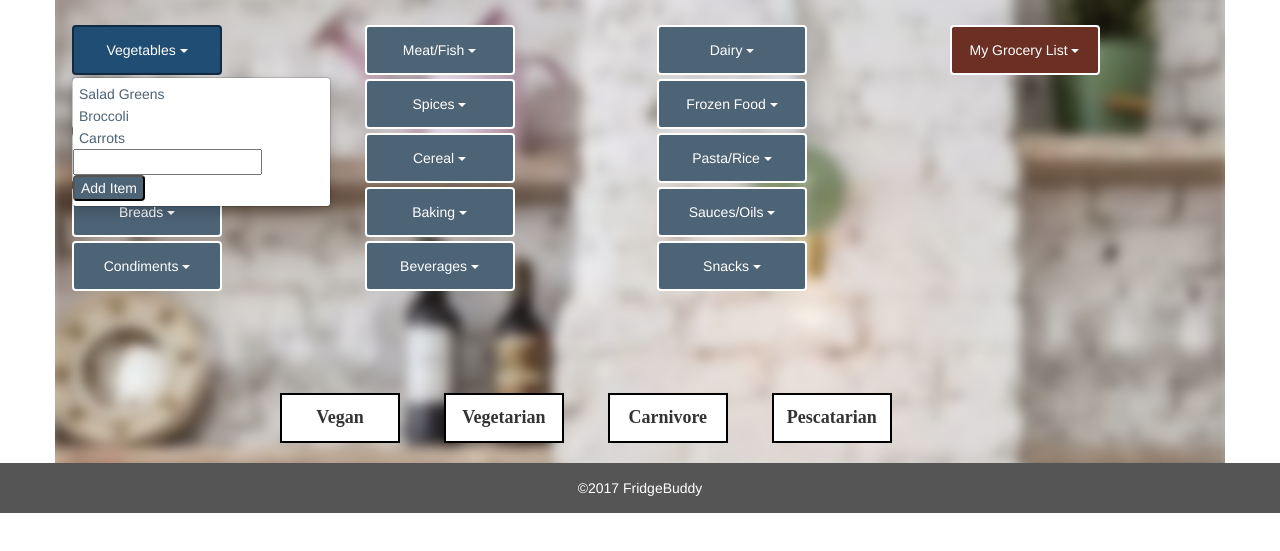
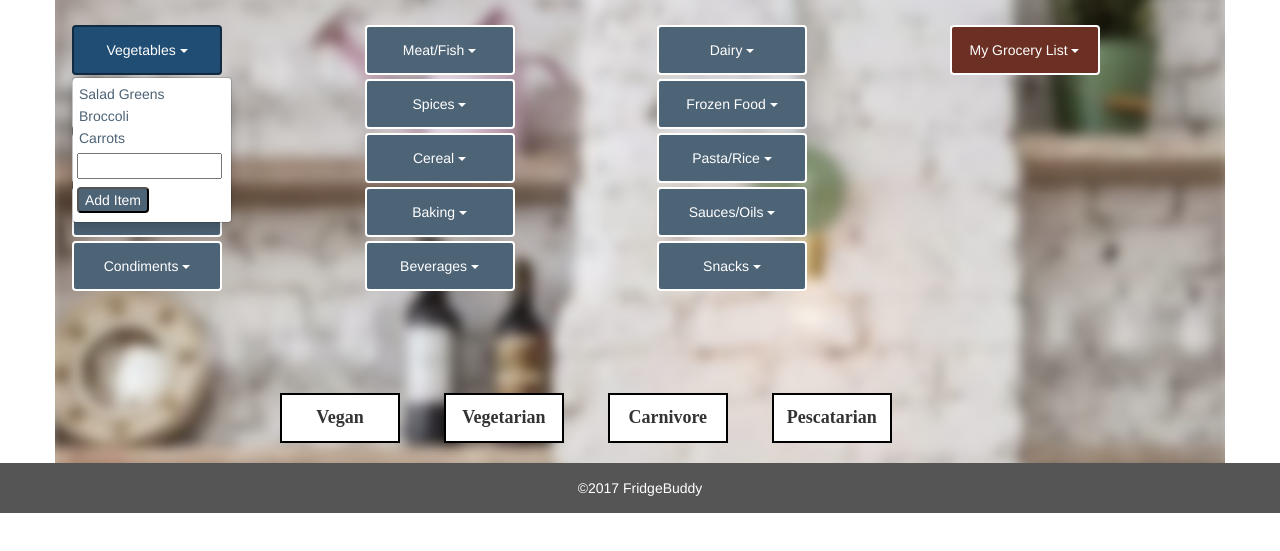
Before and after one commit to project-fridgebuddy/fridgebuddy, a plain HTML site: page grocerylist.html in a window 1280 px wide. Both pictures are taken after a click on the button "Vegetables". Shown: the part 149-700 px from the top of the page. Drawn offline with nearby package versions, Linux system fonts and the light colour scheme; no server answers.

Commit message:
css edits on button classes

```diff
--- a/assets/css/styleGList.css
+++ b/assets/css/styleGList.css
@@ -4,6 +4,20 @@
      margin: 2px;
 
    }
+
+.dropdown-menu {
+  width: 150px !important;
+}
+
+input#items {
+  width: 145px !important;
+  margin: 4px;
+}
+
+input#add-items {
+  margin: 4px;
+}
+
 .btn {
   background-color: #4d6376;
   border: #fff solid 2px;
```
